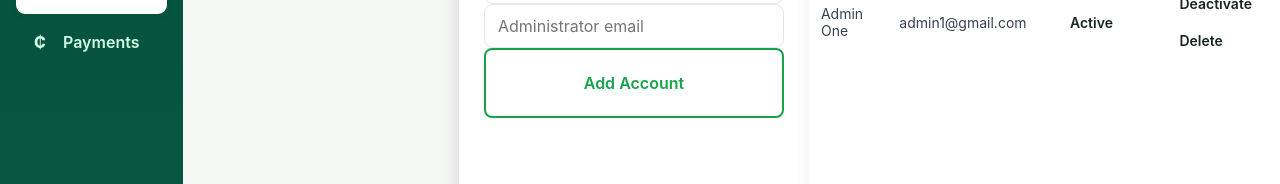
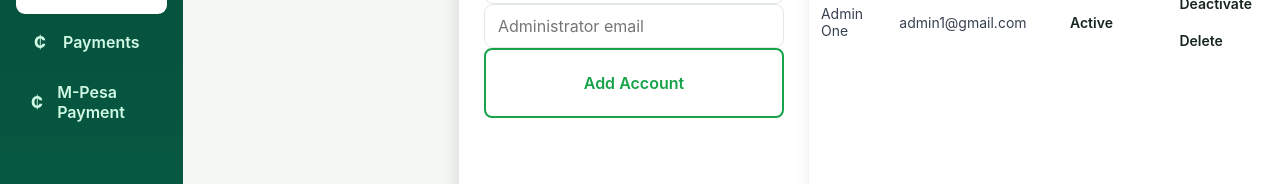
Before and after one commit to MANSIC-ISCIS/MYDUKA-FE, a React (Vite) app: page /merchant/admin in a window 1280 px wide. Shown: the part 234-418 px from the top of the page. Built offline with nearby package versions, Linux system fonts and the light colour scheme.

Commit message:
feat: update on mpesa feature

```diff
--- a/src/components/sidebar.jsx
+++ b/src/components/sidebar.jsx
@@ -10,6 +10,7 @@ function Sidebar({ role }) {
       { label: "Stores", path: "/stores", icon: "▣" },
       { label: "Administrators", path: "/merchant/admin", icon: "♙" },
       { label: "Payments", path: "/merchant/payments", icon: "₵" },
+      { label: "M-Pesa Payment", path: "/merchant/mpesa", icon: "₵" },
     ],
 
     admin: [
@@ -25,7 +26,7 @@ function Sidebar({ role }) {
     ],
 
     clerk: [
-      { label: "Dashboard", path: "/clerk", icon: "⌂" },
+      { label: "Dashboard", path: "/clerk/dashboard", icon: "⌂" },
       { label: "Inventory", path: "/clerk/inventory", icon: "▣" },
       { label: "Record Inventory", path: "/clerk/records", icon: "+" },
       { label: "Supply Request", path: "/clerk/supplyreq", icon: "↗" },
```
